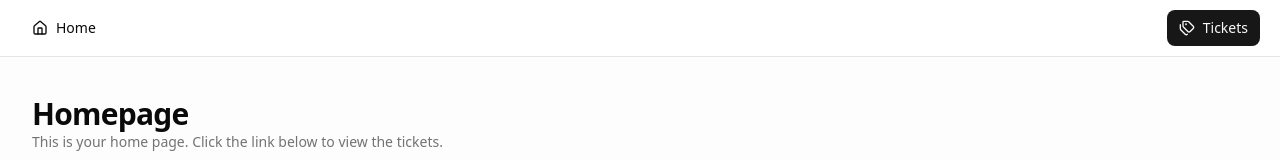
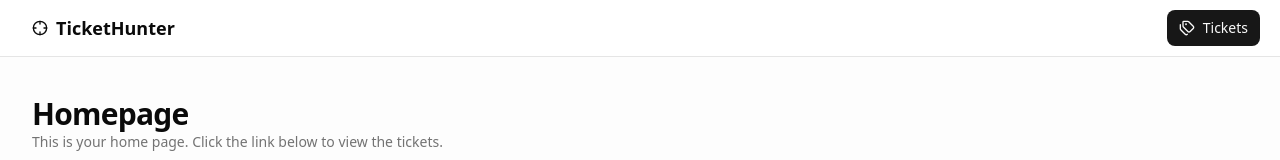
Before and after one commit to robinofskii/the-road-to-next-app, a Next.js app: page / in a window 1280 px wide. Shown: the top 160 px of the page. Built offline with nearby package versions, Linux system fonts and the light colour scheme.

Commit message:
feat: rename app and change icon

```diff
--- a/src/app/layout.tsx
+++ b/src/app/layout.tsx
@@ -1,7 +1,7 @@
 import type { Metadata } from "next";
 import { Geist, Geist_Mono } from "next/font/google";
 import Link from "next/link";
-import { LucideHouse, LucideTags } from "lucide-react";
+import { LucideCrosshair, LucideTags } from "lucide-react";
 
 import { Button } from "@/components/ui/button";
 
@@ -39,8 +39,8 @@ export default function RootLayout({
             <li>
               <Button asChild variant="ghost">
                 <Link href={homePath()}>
-                  <LucideHouse />
-                  Home
+                  <LucideCrosshair />
+                  <h1 className="text-lg font-semibold">TicketHunter</h1>
                 </Link>
               </Button>
             </li>
```
